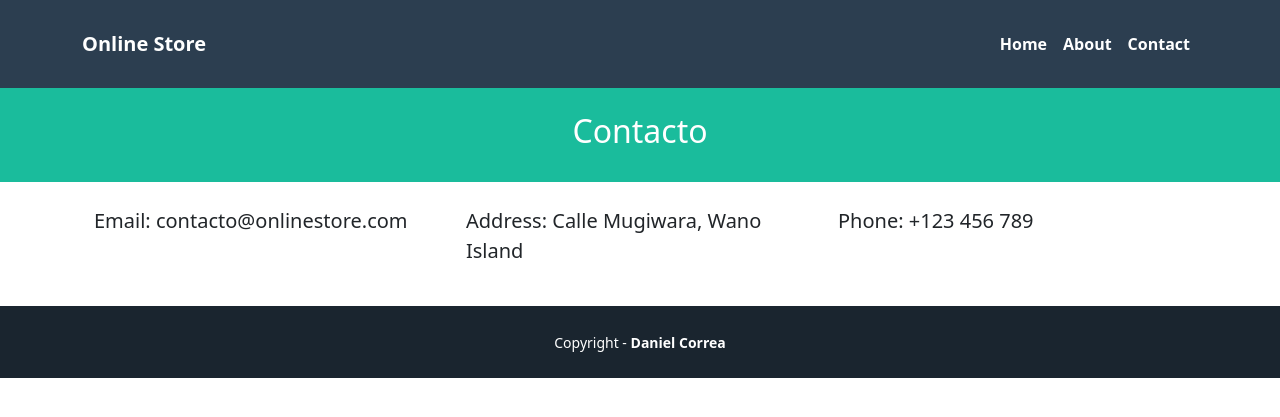
After one commit to Jacoroch/Django-Tutorials, a Django app: page /contact/ in a window 1280 px wide. The commit adds this page. Shown: the top 417 px of the page. Run offline with Django 5.2, Linux system fonts and the light colour scheme.

Commit message:
contacto

```diff
--- a/tutorial1/pages/templates/pages/base.html
+++ b/tutorial1/pages/templates/pages/base.html
@@ -20,6 +20,8 @@
                 <div class="navbar-nav ms-auto">
                     <a class="nav-link active" href="{%url 'home'%}">Home</a>
                     <a class="nav-link active" href="{%url 'about'%}">About</a>
+                    <a class="nav-link active" href="{% url 'contact' %}">Contact</a>
+
                 </div>
             </div>
         </div>
--- /dev/null
+++ b/tutorial1/pages/templates/pages/contact.html
@@ -0,0 +1,20 @@
+{% extends 'pages/base.html' %}
+
+{% block title %}{{ title }}{% endblock %}
+{% block header_title %}{{ subtitle }}{% endblock %}
+
+{% block content %}
+<div class="container">
+    <div class="row">
+        <div class="col-lg-4 ms-auto">
+            <p class="lead">Email: {{ email }}</p>
+        </div>
+        <div class="col-lg-4 me-auto">
+            <p class="lead">Address: {{ address }}</p>
+        </div>
+        <div class="col-lg-4 me-auto">
+            <p class="lead">Phone: {{ phone }}</p>
+        </div>
+    </div>
+</div>
+{% endblock %}
--- a/tutorial1/pages/urls.py
+++ b/tutorial1/pages/urls.py
@@ -1,8 +1,9 @@
 from django.urls import path
-from .views import homePageView, AboutPageView
+from .views import homePageView, AboutPageView, ContactPageView
 
 
 urlpatterns = [
     path('', homePageView.as_view(), name='home'),
     path('about/',AboutPageView.as_view(),name='about'),
+    path('contact/', ContactPageView.as_view(), name='contact'),
 ]
--- a/tutorial1/pages/views.py
+++ b/tutorial1/pages/views.py
@@ -17,3 +17,18 @@ class AboutPageView(TemplateView):
             "author": "Developed by: Your Name",
         })
         return context
+
+
+class ContactPageView(TemplateView):
+    template_name = 'pages/contact.html'
+
+    def get_context_data(self, **kwargs):
+        context = super().get_context_data(**kwargs)
+        context.update({
+            "title": "Contact Us - Online Store",
+            "subtitle": "Contacto",
+            "email": "contacto@onlinestore.com",
+            "address": "Calle Mugiwara, Wano Island",
+            "phone": "+123 456 789",
+        })
+        return context
```
